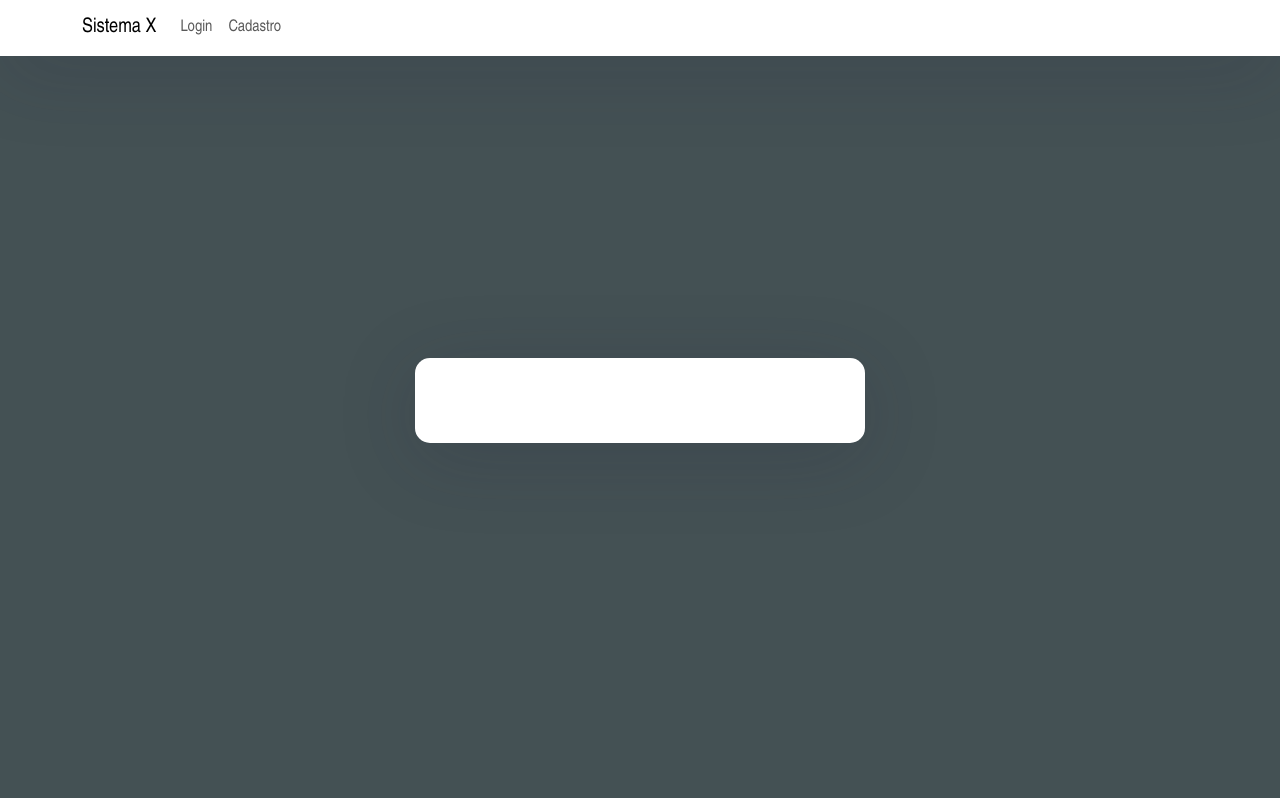
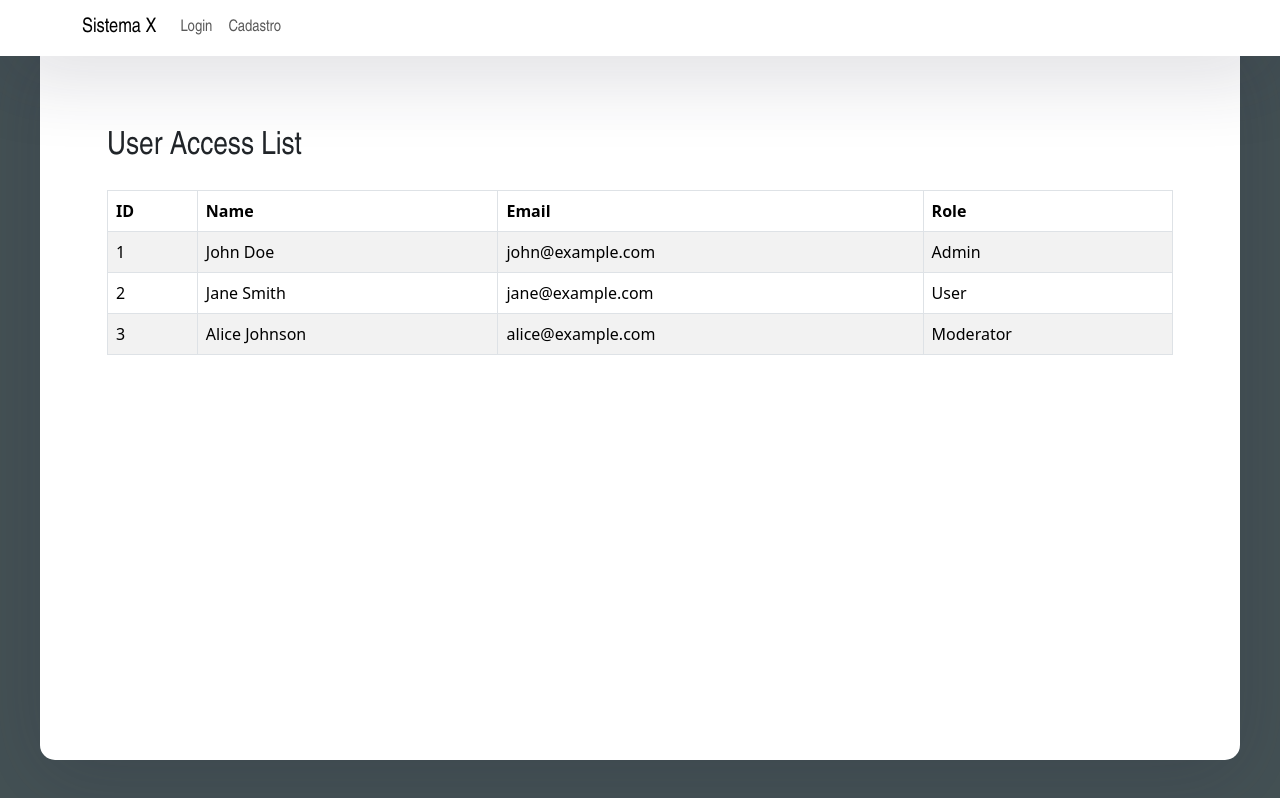
Before and after one commit to rjesner/crypto-signal-robot, a React (Create React App) app in the folder app/frontend/: page /access in a window 1280 px wide. Built offline with nearby package versions, Linux system fonts and the light colour scheme.

Commit message:
feat: display of access page after the login action

```diff
--- a/app/frontend/src/App.js
+++ b/app/frontend/src/App.js
@@ -4,8 +4,10 @@ import './App.css';
 import { BrowserRouter as Router, Routes, Route, Link } from 'react-router-dom';
 import Login from './components/LoginComponent';
 import SignUp from './components/SignUpComponent';
+import Access from './components/AccessComponent';
 import { ToastContainer } from 'react-toastify';
 import 'react-toastify/dist/ReactToastify.css';
+import BoxWrapper from './components/BoxWrapper';
 
 function App() {
     return (
@@ -33,15 +35,15 @@ function App() {
                     </div>
                 </nav>
                 <div className="auth-wrapper">
-                    <div className="auth-inner">
+                    <BoxWrapper>
                         <Routes>
                             <Route exact path="/" element={<Login />} />
                             <Route path="/login" element={<Login />} />
                             <Route path="/sign-up" element={<SignUp />} />
+                            <Route path="/access" element={<Access />} />
                         </Routes>
-                    </div>
+                    </BoxWrapper>
                 </div>
-                {}
                 <ToastContainer
                     position="top-right"
                     autoClose={5000}
--- /dev/null
+++ b/app/frontend/src/components/AccessComponent.js
@@ -0,0 +1,40 @@
+import React from 'react';
+import 'bootstrap/dist/css/bootstrap.min.css';
+
+const AccessComponent = () => {
+    const data = [
+        { id: 1, name: 'John Doe', email: 'john@example.com', role: 'Admin' },
+        { id: 2, name: 'Jane Smith', email: 'jane@example.com', role: 'User' },
+        { id: 3, name: 'Alice Johnson', email: 'alice@example.com', role: 'Moderator' },
+    ];
+
+    return (
+        <div className="container mt-5">
+            <h2 className="mb-4">User Access List</h2>
+            <div className="table-responsive">
+                <table className="table table-striped table-bordered">
+                    <thead className="thead-dark">
+                        <tr>
+                            <th>ID</th>
+                            <th>Name</th>
+                            <th>Email</th>
+                            <th>Role</th>
+                        </tr>
+                    </thead>
+                    <tbody>
+                        {data.map(user => (
+                            <tr key={user.id}>
+                                <td>{user.id}</td>
+                                <td>{user.name}</td>
+                                <td>{user.email}</td>
+                                <td>{user.role}</td>
+                            </tr>
+                        ))}
+                    </tbody>
+                </table>
+            </div>
+        </div>
+    );
+};
+
+export default AccessComponent;
--- /dev/null
+++ b/app/frontend/src/components/BoxWrapper.js
@@ -0,0 +1,21 @@
+import React from 'react';
+import { useLocation } from 'react-router-dom';
+
+const BoxWrapper = ({ children }) => {
+    const location = useLocation();
+    const isAccessRoute = location.pathname === '/access';
+
+    return (
+        <div
+            className="auth-inner"
+            style={{
+                width: isAccessRoute ? '75em' : 'auto',
+                height: isAccessRoute ? '45em' : 'auto',
+            }}
+        >
+            {children}
+        </div>
+    );
+};
+
+export default BoxWrapper;
--- a/app/frontend/src/components/LoginComponent.js
+++ b/app/frontend/src/components/LoginComponent.js
@@ -1,34 +1,34 @@
-import React, { Component } from "react";
+import React, { useState } from "react";
+import { useNavigate } from "react-router-dom";
 import { handleLoginClick } from "./LoginHandler";
 
-export default class Login extends Component {
-	constructor(props) {
-		super(props);
-		this.state = {
+export default function Login() {
+    const [formState, setFormState] = useState({
         email: "",
         password: "",
         rememberMe: false,
-		};
-	}
+    });
 
-	handleChange = (event) => {
+    const navigate = useNavigate();
+
+    const handleChange = (event) => {
         const { name, value, type, checked } = event.target;
-		this.setState({
+        setFormState({
+            ...formState,
             [name]: type === "checkbox" ? checked : value,
         });
     };
 
-	handleSubmit = (event) => {
+    const handleSubmit = async (event) => {
         event.preventDefault();
-		const { email, password, rememberMe } = this.state;
-		handleLoginClick({ email, password, rememberMe });
+        const { email, password, rememberMe } = formState;
+        await handleLoginClick({ email, password, rememberMe }, navigate);
     };
 
-	render() {
-		const { email, password, rememberMe } = this.state;
+    const { email, password, rememberMe } = formState;
 
     return (
-			<form onSubmit={this.handleSubmit}>
+        <form onSubmit={handleSubmit}>
             <h3>Login</h3>
             <div className="mb-3">
                 <label>Endereço de e-mail</label>
@@ -37,7 +37,7 @@ export default class Login extends Component {
                     className="form-control"
                     name="email"
                     value={email}
-						onChange={this.handleChange}
+                    onChange={handleChange}
                     placeholder="Insira o e-mail"
                 />
             </div>
@@ -48,7 +48,7 @@ export default class Login extends Component {
                     className="form-control"
                     name="password"
                     value={password}
-						onChange={this.handleChange}
+                    onChange={handleChange}
                     placeholder="Insira a senha"
                 />
             </div>
@@ -60,7 +60,7 @@ export default class Login extends Component {
                         id="customCheck1"
                         name="rememberMe"
                         checked={rememberMe}
-							onChange={this.handleChange}
+                        onChange={handleChange}
                     />
                     <label className="custom-control-label" htmlFor="customCheck1">
                         Lembrar-me
@@ -78,4 +78,3 @@ export default class Login extends Component {
         </form>
     );
 }
-}
--- a/app/frontend/src/components/LoginHandler.js
+++ b/app/frontend/src/components/LoginHandler.js
@@ -1,4 +1,6 @@
-export async function handleLoginClick({ email, password, rememberMe }) {
+import {toast} from "react-toastify";
+
+export async function handleLoginClick({ email, password, rememberMe }, navigate) {
     try {
         const response = await fetch('http://localhost:80/api/login', {
             method: 'POST',
@@ -15,11 +17,12 @@ export async function handleLoginClick({ email, password, rememberMe }) {
         const data = await response.json();
 
         if (response.ok) {
-            console.log('Response from server:', data);
+            toast.success('Login com sucesso');
+            navigate('/access');
         } else {
-            console.error('Server error:', data.message || response.statusText);
+            toast.error(`Server error: ${data.message || response.statusText}`);
         }
     } catch (error) {
-        console.error('Network error:', error);
+        toast.error(`Network error: ${error.message}`);
     }
 }
```
Lines whose indentation alone changed are shown as unchanged.
